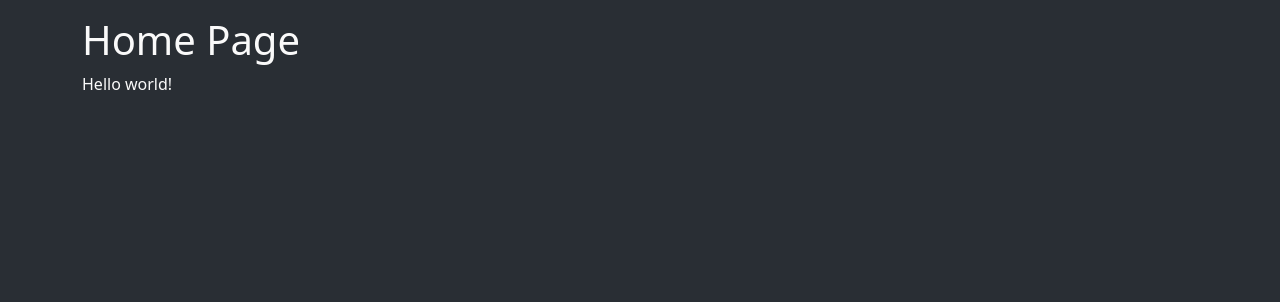
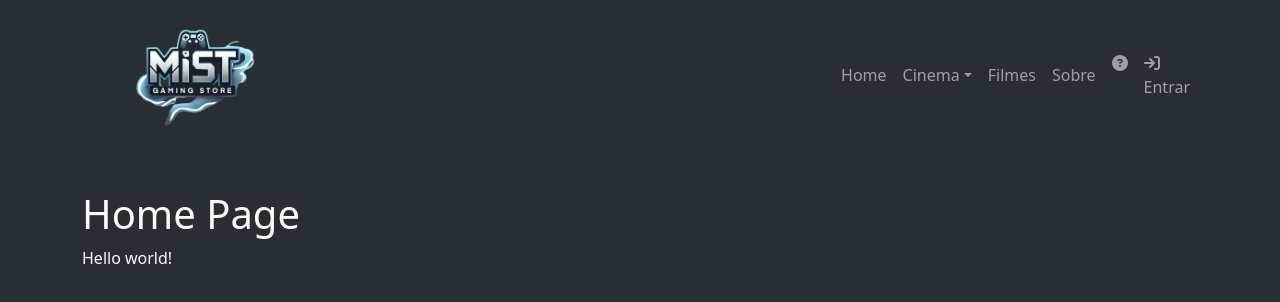
Before and after one commit to LuizWillner/MistGamingStoreFront, a React (Vite) app: page / in a window 1280 px wide. Shown: the top 302 px of the page. Built offline with nearby package versions, Linux system fonts and the light colour scheme.

Commit message:
Princípio de uma Navbar

```diff
--- a/package.json
+++ b/package.json
@@ -10,10 +10,13 @@
     "preview": "vite preview"
   },
   "dependencies": {
+    "@fortawesome/free-solid-svg-icons": "^6.7.2",
+    "@fortawesome/react-fontawesome": "^0.2.2",
     "@tanstack/react-query": "^5.63.0",
     "@types/react-router-dom": "^5.3.3",
     "bootstrap": "^5.3.3",
     "react": "^18.3.1",
+    "react-bootstrap": "^2.10.7",
     "react-dom": "^18.3.1",
     "react-router-dom": "^7.1.1"
   },
--- /dev/null
+++ b/src/components/NavBar.tsx
@@ -0,0 +1,108 @@
+import React from "react";
+import { Container, Nav, Navbar, NavDropdown } from "react-bootstrap";
+// import useRecuperarItensCarrinho from "../hooks/useRecuperarItensCarrinho";
+import { FontAwesomeIcon } from "@fortawesome/react-fontawesome";
+import {
+  faQuestionCircle,
+  faShoppingCart,
+  faSignIn,
+} from "@fortawesome/free-solid-svg-icons";
+import logo from "../assets/mist-logo.png";
+import "../styles/App.css";
+
+export function NavBar() {
+  /*
+  const {
+    data: itens_carrinhos,
+    isLoading: carregandoItens,
+    error: error,
+  } = useRecuperarItensCarrinho();
+
+
+  if (carregandoItens) return <div>Carregando...</div>;
+  if (error) throw error;
+  */
+
+  return (
+    <>
+      <Navbar
+        expand="md"
+        variant="dark"
+        className="navbar navbar-background navbar-expand-md "
+      >
+        <Container className="container mb-4">
+          {/*Navbar.Brand: A marca ou logo do site*/}
+          <Navbar.Brand className="navbar-brand" href="/">
+            <img
+              className="d-none d-md-block"
+              src={logo}
+              style={{ width: "30%" }}
+            />
+          </Navbar.Brand>
+          <Navbar.Toggle className="navbar-toggler" aria-controls="menu" />
+          {/*Navbar.Collapse: itens de navegação que podem ser colapsados em telas menores*/}
+          <Navbar.Collapse className="collapse navbar-collapse" id="menu">
+            {" "}
+            {/*Nav: container para os itens de navegação em si*/}
+            <Nav className="navbar-nav mr-auto">
+              {/*NavLink: Links individuais de navegação */}
+              <Nav.Link className="nav-link nav-item" href="/">
+                {" "}
+                Home
+              </Nav.Link>
+              <NavDropdown title="Cinema" id="dropdownMenuButton">
+                <NavDropdown.Item
+                  className="dropdown-item"
+                  href="/listar-ingressos"
+                >
+                  {" "}
+                  Ingressos
+                </NavDropdown.Item>
+              </NavDropdown>
+              <Nav.Link className="nav-link nav-item" href="/filmes">
+                Filmes
+              </Nav.Link>
+              <Nav.Link className="nav-link nav-item" href="/sobre">
+                Sobre
+              </Nav.Link>
+            </Nav>
+          </Navbar.Collapse>
+          <Navbar.Collapse className="justify-content-end" id="menu">
+            <Nav className="navbar-nav">
+              <Nav.Link className="nav-link nav-item" href="/ajuda">
+                <FontAwesomeIcon icon={faQuestionCircle} />
+              </Nav.Link>
+              {/* <Nav.Link className="nav-link nav-item" href="/carrinho">
+                {itens_carrinhos == undefined && (
+                  <li className="d-flex justify-content-center">
+                    Carrinho vazio
+                  </li>
+                )}{" "}
+                <FontAwesomeIcon icon={faShoppingCart} /> Carrinho
+                {itens_carrinhos != undefined && (
+                  <li className="d-flex justify-content-center">
+                    R${" "}
+                    {itens_carrinhos!
+                      .reduce(
+                        (total, item) =>
+                          item.quantidade * item.ingresso.preco + total,
+                        0
+                      )
+                      .toLocaleString("pt-BR", {
+                        minimumFractionDigits: 2,
+                        maximumFractionDigits: 2,
+                        useGrouping: true,
+                      })}
+                  </li>
+                )}
+              </Nav.Link> */}
+              <Nav.Link className="nav-link nav-item" href="/login">
+                <FontAwesomeIcon icon={faSignIn} /> Entrar
+              </Nav.Link>
+            </Nav>
+          </Navbar.Collapse>
+        </Container>
+      </Navbar>
+    </>
+  );
+}
--- a/src/routes/Layout.tsx
+++ b/src/routes/Layout.tsx
@@ -1,11 +1,11 @@
 import { Outlet } from "react-router-dom";
-// import NavBar from "../components/NavBar";
+import { NavBar } from "../components/NavBar";
 import React from "react";
 
 export function Layout() {
   return (
     <>
-      {/* <NavBar /> */}
+      {<NavBar />}
       <div className="container mt-3">
         <Outlet />
       </div>
```
Also changed, not shown: src/styles/App.css (added), 1 other file (tests, documents, lock files or other folders).
